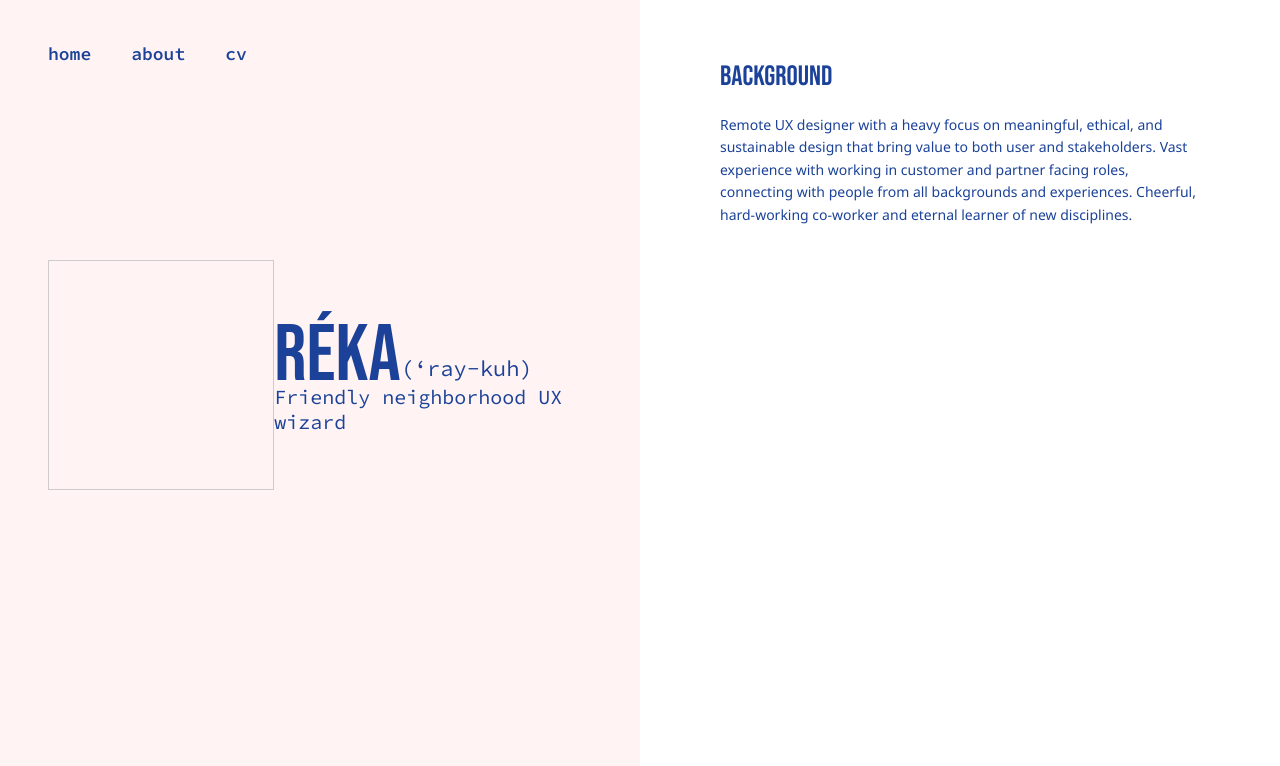
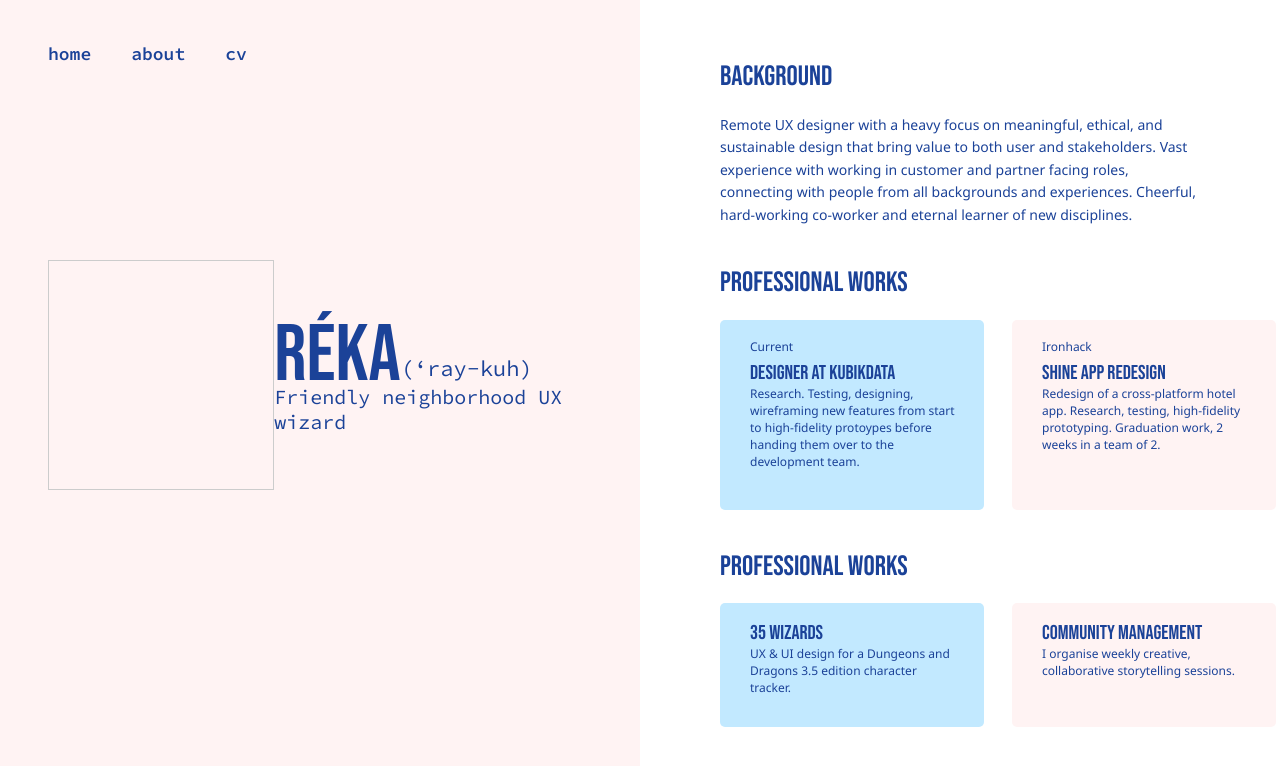
Before and after one commit to RekaK/portfolio, a Next.js app: page / in a window 1280 px wide. Shown: the top 766 px of the page. Built offline with nearby package versions, Linux system fonts and the light colour scheme.

Commit message:
add cards

```diff
--- a/components/home/index.tsx
+++ b/components/home/index.tsx
@@ -1,5 +1,44 @@
 import { Styled } from "../../templates/MainTemplate.styles";
-import Section from "../../ui/Section";
+import { ICard } from "../../ui/Card";
+import Section, { ICardSection } from "../../ui/Section";
+
+const cards: ICard[] = [
+  {
+    subtitle: "Current",
+    title: "Designer at Kubikdata",
+    text: "Research. Testing, designing, wireframing new features from start to high-fidelity protoypes before handing them over to the development team.",
+    link: "/professional-works/kubikdata",
+  },
+  {
+    subtitle: "Ironhack",
+    title: "Shine App Redesign",
+    text: "Redesign of a cross-platform hotel app. Research, testing, high-fidelity prototyping. Graduation work, 2 weeks in a team of 2.",
+    link: "/professional-works/shine-app",
+  },
+];
+
+const smallCards: ICard[] = [
+  {
+    title: "35 Wizards",
+    text: "UX & UI design for a Dungeons and Dragons 3.5 edition character tracker.",
+    link: "/passion-projects/35wizards",
+  },
+  {
+    title: "Community management",
+    text: "I organise weekly creative, collaborative storytelling sessions.",
+    link: "/passion-projects/one-shot-fridays",
+  },
+];
+
+const cardSection: ICardSection = {
+  cardSize: "large",
+  cards,
+};
+
+const smallCardSection: ICardSection = {
+  cardSize: "small",
+  cards: smallCards,
+};
 
 const HomeSection = () => {
   return (
@@ -9,6 +48,8 @@ const HomeSection = () => {
           title="Background"
           paragraph={`Remote UX designer with a heavy focus on meaningful, ethical, and sustainable design that bring value to both user and stakeholders. Vast experience with working in customer and partner facing roles, connecting with people from all backgrounds and experiences. Cheerful, hard-working co-worker and eternal learner of new disciplines.`}
         />
+        <Section title="Professional Works" cardSection={cardSection} />
+        <Section title="Professional Works" cardSection={smallCardSection} />
       </Styled.MainContainer>
     </Styled.Main>
   );
--- a/styles/variables.ts
+++ b/styles/variables.ts
@@ -2,6 +2,6 @@ export const colors = {
   pink: "#FFF3F3",
   purple: "#D5C8FF",
   darkPurple: "#452175",
-  lightBlue: "#452175",
+  lightBlue: "#C2E9FF",
   darkBlue: "#1B4298",
 };
--- /dev/null
+++ b/ui/Card.tsx
@@ -0,0 +1,39 @@
+import Link from "next/link";
+import { Styled } from "./styles/Card.Styles";
+
+interface CardProps {
+  subtitle?: string;
+  title: string;
+  link: string;
+  text: string;
+  size: "large" | "small";
+  color: "blue" | "pink";
+}
+
+export interface ICard {
+  subtitle?: string;
+  title: string;
+  link: string;
+  text: string;
+}
+
+const Card: React.FC<CardProps> = ({
+  title,
+  subtitle,
+  link,
+  text,
+  color,
+  size,
+}) => {
+  return (
+    <Link href={link} passHref>
+      <Styled.Card color={color} size={size}>
+        {subtitle && <Styled.CardSubtitle>{subtitle}</Styled.CardSubtitle>}
+        <Styled.CardTitle>{title}</Styled.CardTitle>
+        <Styled.CardText>{text}</Styled.CardText>
+      </Styled.Card>
+    </Link>
+  );
+};
+
+export default Card;
--- a/ui/Section.tsx
+++ b/ui/Section.tsx
@@ -1,15 +1,39 @@
+import Card, { ICard } from "./Card";
 import { Styled } from "./styles/Section.Styles";
+
+export interface ICardSection {
+  cardSize: "small" | "large";
+  cards: ICard[];
+}
 
 interface SectionProps {
   title: string;
-  paragraph: string;
+  paragraph?: string;
+  cardSection?: ICardSection;
 }
 
-const Section: React.FC<SectionProps> = ({ title, paragraph }) => {
+const Section: React.FC<SectionProps> = ({ title, paragraph, cardSection }) => {
   return (
     <Styled.Section>
       <Styled.SectionTitle>{title}</Styled.SectionTitle>
-      <Styled.SectionParagraph>{paragraph}</Styled.SectionParagraph>
+      {paragraph && (
+        <Styled.SectionParagraph>{paragraph}</Styled.SectionParagraph>
+      )}
+      {cardSection && (
+        <Styled.CardContainer>
+          {cardSection.cards.map((card, index) => (
+            <Card
+              key={card.link}
+              title={card.title}
+              subtitle={card.subtitle}
+              text={card.text}
+              size={cardSection.cardSize}
+              color={(index + 1) % 2 === 0 ? "pink" : "blue"}
+              link={card.link}
+            />
+          ))}
+        </Styled.CardContainer>
+      )}
     </Styled.Section>
   );
 };
--- /dev/null
+++ b/ui/styles/Card.Styles.tsx
@@ -0,0 +1,51 @@
+import styled from "@emotion/styled";
+import { colors } from "../../styles/variables";
+
+interface CardStyleProps {
+  size: "large" | "small";
+  color: "blue" | "pink";
+}
+
+const Card = styled.article<CardStyleProps>((props) => ({
+  position: "relative",
+  width: "264px",
+  height: props.size === "large" ? "190px" : "124px",
+  paddingLeft: "30px",
+  paddingTop: "18px",
+  paddingRight: "24px",
+  backgroundColor: props.color === "blue" ? colors.lightBlue : colors.pink,
+  borderRadius: "5px",
+}));
+
+const CardSubtitle = styled.h5({
+  fontFamily: "Noto Sans, sans-serif",
+  fontWeight: 400,
+  color: colors.darkBlue,
+  fontSize: "12px",
+  lineHeight: "16x",
+  maxWidth: "220px",
+  marginBottom: "6px"
+});
+
+const CardTitle = styled.h4({
+  fontFamily: "Bebas Neue",
+  color: colors.darkBlue,
+  fontWeight: 400,
+  fontSize: "20px",
+  letterSpacing: "4%",
+  lineHeight: "24px",
+  maxWidth: "220px",
+});
+
+const CardText = styled.p({
+  fontFamily: "Noto Sans, sans-serif",
+  fontWeight: 400,
+  color: colors.darkBlue,
+  fontSize: "12px",
+  lineHeight: "18x",
+  maxWidth: "220px",
+});
+
+const NextArrow = styled.div({});
+
+export const Styled = { Card, CardSubtitle, CardText, CardTitle };
--- a/ui/styles/Section.Styles.tsx
+++ b/ui/styles/Section.Styles.tsx
@@ -28,8 +28,15 @@ const SectionParagraph = styled.p({
   lineHeight: "22.50px",
 });
 
+const CardContainer = styled.div({
+  display: "grid",
+  gridTemplateColumns: "1fr 1fr",
+  gridGap: "28px"
+});
+
 export const Styled = {
   Section,
   SectionTitle,
   SectionParagraph,
+  CardContainer,
 };
```
